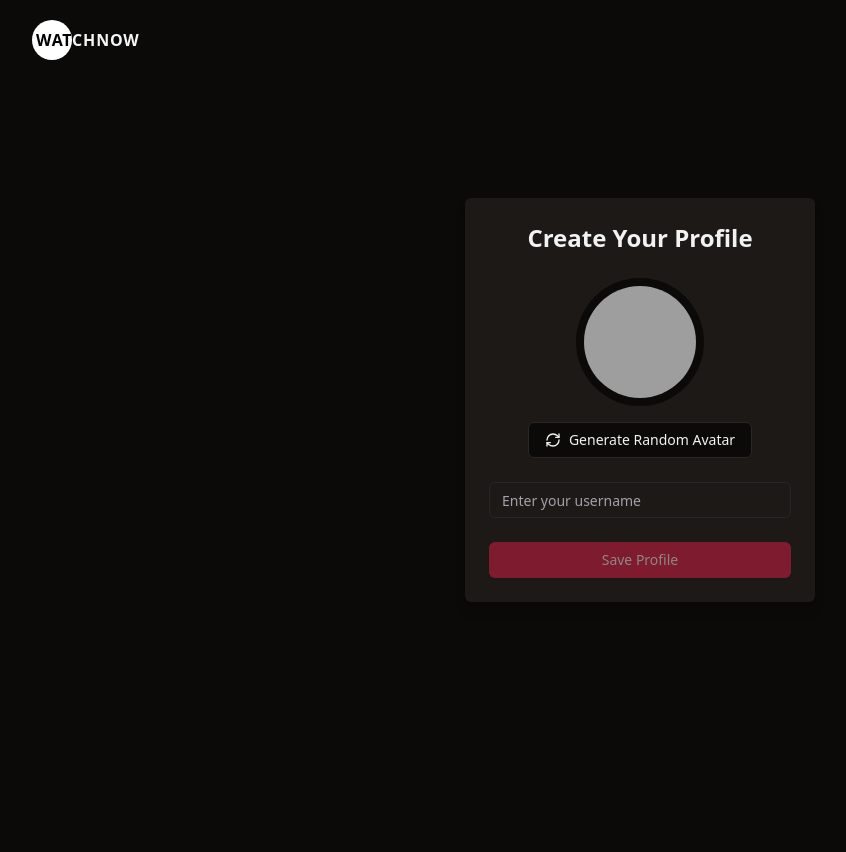
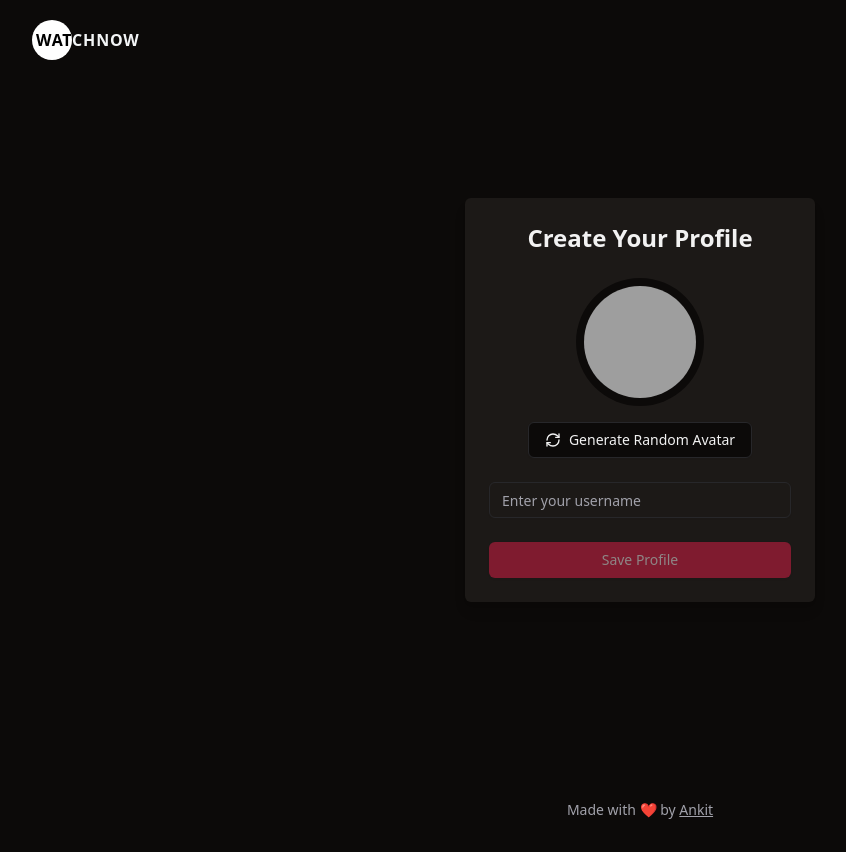
Before and after one commit to afk-ankit/movie-recommendation, a React (Vite) app: page /profile in a window 1280 px wide. Shown: the whole page, without its empty margins (0-846 px from the left). Before the commit the page ends 800 px from the top, so only its background shows below. Built offline with nearby package versions, Linux system fonts and the light colour scheme; no server answers; grey boxes are pictures that could not be loaded.

Commit message:
footer added

```diff
--- a/src/App.tsx
+++ b/src/App.tsx
@@ -9,6 +9,7 @@ import Profile from "./page/Profile";
 import WatchList from "./page/WatchList";
 import Explore from "./page/Explore";
 import Search from "./page/Search";
+import Footer from "./components/common/Footer";
 
 function App() {
   return (
@@ -40,6 +41,7 @@ function App() {
             <Route path="/profile" element={<Profile />} />
           </Routes>
         </div>
+        <Footer />
       </Router>
       <Toaster />
     </main>
--- a/src/components/common/Footer.tsx
+++ b/src/components/common/Footer.tsx
@@ -1,7 +1,9 @@
 const Footer = () => {
   return (
-    <footer>
-      <span>Made with ❤️ by </span>
+    <footer className="pb-8 flex justify-center">
+      <span className="text-sm text-muted-foreground">
+        Made with ❤️ by <a href="https://avocadorable.in" className="hover:text-primary underline" target="_blank">Ankit</a>
+      </span>
     </footer>
   );
 };
```
